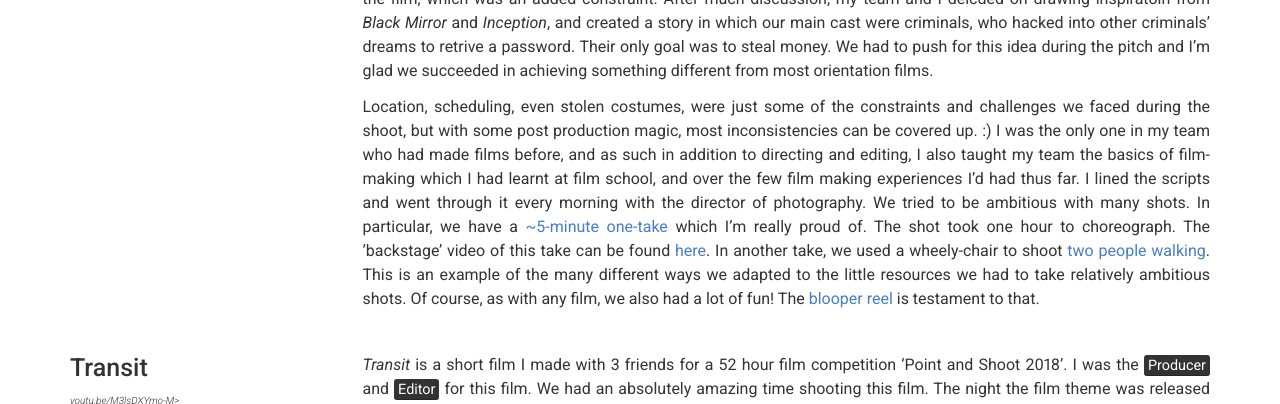
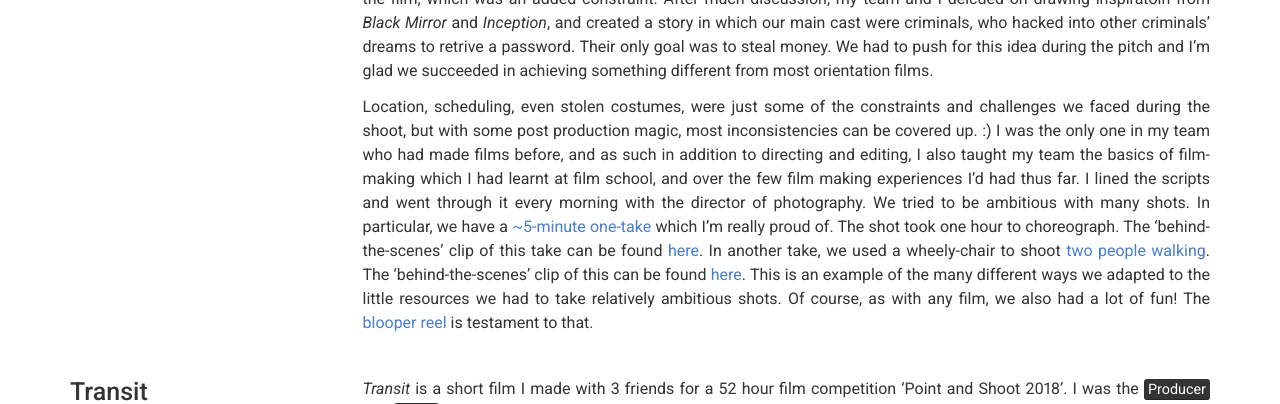
Before and after one commit to AnuKritiW/modern-resume-theme-site, a Jekyll site: the page built from index.md, in a window 1280 px wide and 900 px high, scrolled down 1406 px, cut to the strip 43-447 px from the top of the window. Built offline with Jekyll 4.4.1, drawn with Linux system fonts in a browser that asks for light colours.

Commit message:
Added Reverie Description

```diff
--- a/_data/portfolio.yml
+++ b/_data/portfolio.yml
@@ -24,8 +24,8 @@
     Location, scheduling, even stolen costumes, were just some of the constraints and challenges we faced during the shoot, but with some post production magic, most inconsistencies can be covered up. :) I was the only one in my
     team who had made films before, and as such in addition to directing and editing, I also taught my team the basics of film-making which I had learnt at film school, and over the few film making experiences I'd had thus far.
     I lined the scripts and went through it every morning with the director of photography. We tried to be ambitious with many shots. In particular, we have a [~5-minute one-take](https://youtu.be/rK2tiQlntnk?t=88)
-    which I'm really proud of. The shot took one hour to choreograph. The 'backstage' video of this take can be found [here](www.youtube.com). In another take, we used a wheely-chair to shoot [two people walking](https://youtu.be/nm3euq2_oXQ?t=55).
-    This is an example of the many different ways we adapted to the little resources we had to take relatively ambitious shots. Of course, as with any film, we also had a lot of fun! The [blooper reel](https://youtu.be/0z8IC9-ev08) is testament to that.
+    which I'm really proud of. The shot took one hour to choreograph. The 'behind-the-scenes' clip of this take can be found [here](https://www.youtube.com). In another take, we used a wheely-chair to shoot [two people walking](https://youtu.be/nm3euq2_oXQ?t=55).
+    The 'behind-the-scenes' clip of this can be found [here](https://www.youtubs.com). This is an example of the many different ways we adapted to the little resources we had to take relatively ambitious shots. Of course, as with any film, we also had a lot of fun! The [blooper reel](https://youtu.be/0z8IC9-ev08) is testament to that.
 
 # TODO: fill links
 
```
